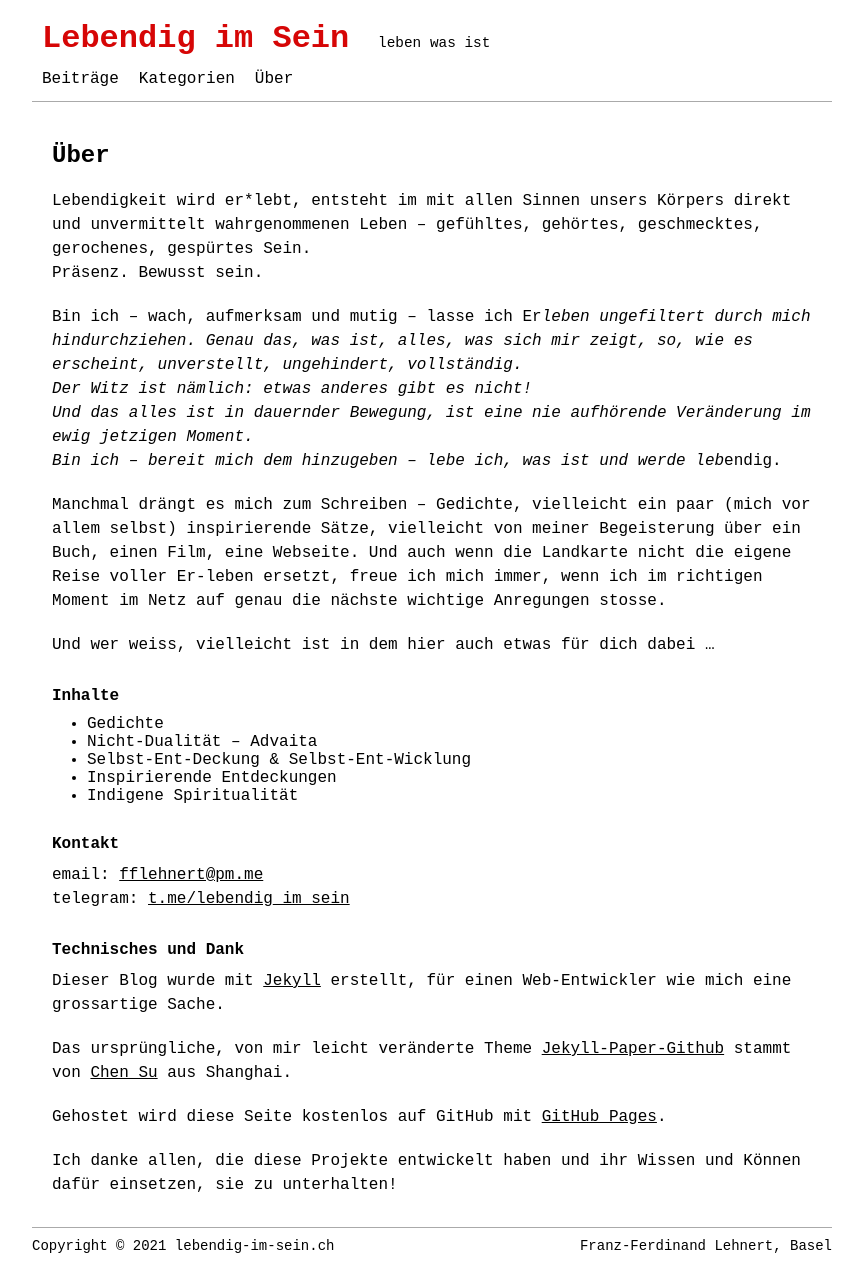
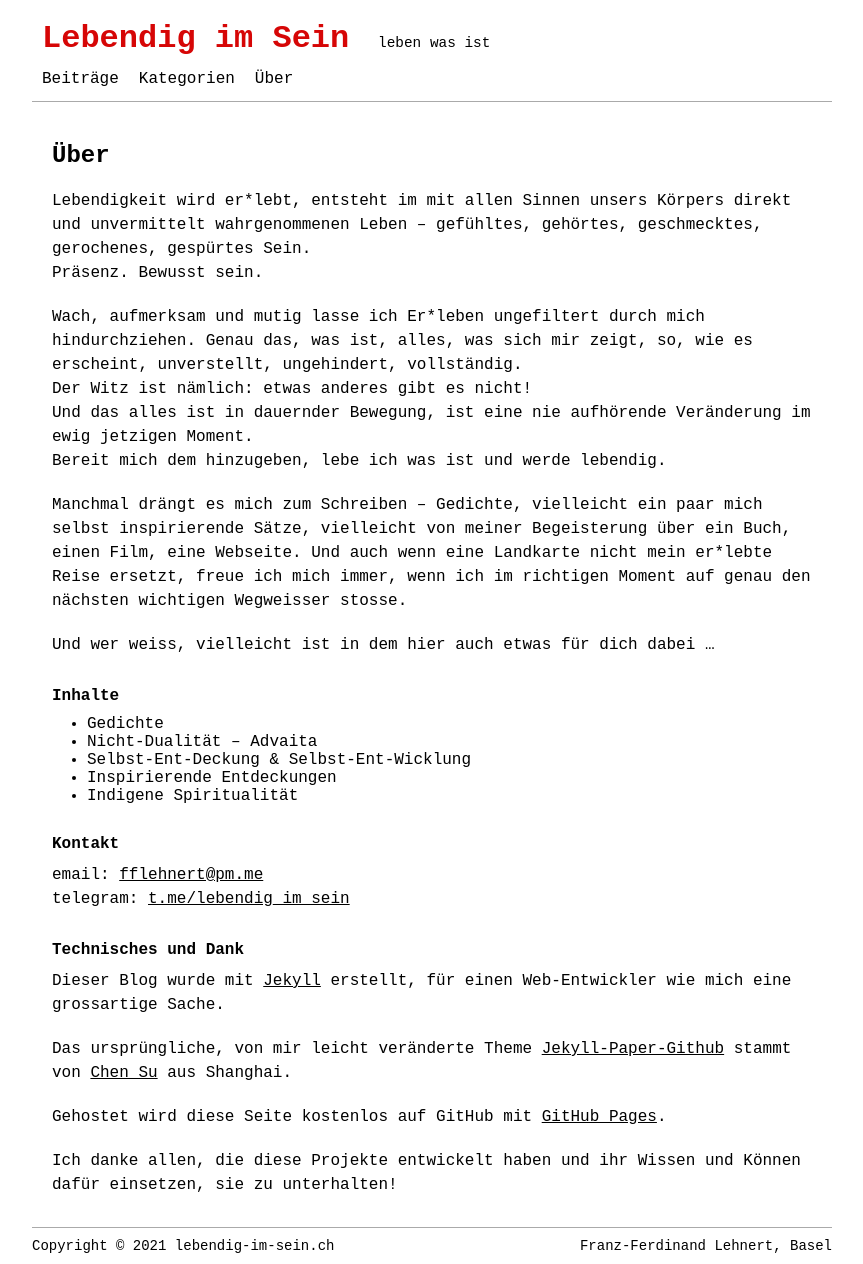
Before and after one commit to lebendigimsein/webpage, a Jekyll site: the page built from pages/ueber.md, in a window 1280 px wide. Shown: the whole page, without its empty margins (208-1071 px from the left). Built offline with Jekyll 4.4.1, drawn with Linux system fonts in a browser that asks for light colours.

Commit message:
2021-06-04 09:11

```diff
--- a/pages/ueber.md
+++ b/pages/ueber.md
@@ -4,15 +4,15 @@ title: Über
 permalink: /ueber
 ---
 
-Lebendigkeit wird er*lebt, entsteht im mit allen Sinnen unsers Körpers direkt und unvermittelt wahrgenommenen Leben – gefühltes, gehörtes, geschmecktes, gerochenes, gespürtes Sein.
+Lebendigkeit wird er\*lebt, entsteht im mit allen Sinnen unsers Körpers direkt und unvermittelt wahrgenommenen Leben – gefühltes, gehörtes, geschmecktes, gerochenes, gespürtes Sein.
 Präsenz. Bewusst sein.
 
-Bin ich – wach, aufmerksam und mutig – lasse ich Er*leben ungefiltert durch mich hindurchziehen. Genau das, was ist, alles, was sich mir zeigt, so, wie es erscheint, unverstellt, ungehindert, vollständig.
+Wach, aufmerksam und mutig lasse ich Er\*leben ungefiltert durch mich hindurchziehen. Genau das, was ist, alles, was sich mir zeigt, so, wie es erscheint, unverstellt, ungehindert, vollständig.
 Der Witz ist nämlich: etwas anderes gibt es nicht!
 Und das alles ist in dauernder Bewegung, ist eine nie aufhörende Veränderung im ewig jetzigen Moment.
-Bin ich – bereit mich dem hinzugeben – lebe ich, was ist und werde leb*endig.
+Bereit mich dem hinzugeben, lebe ich was ist und werde lebendig.
 
-Manchmal drängt es mich zum Schreiben – Gedichte, vielleicht ein paar (mich vor allem selbst) inspirierende Sätze, vielleicht von meiner Begeisterung über ein Buch, einen Film, eine Webseite. Und auch wenn die Landkarte nicht die eigene Reise voller Er-leben ersetzt, freue ich mich immer, wenn ich im richtigen Moment im Netz auf genau die nächste wichtige Anregungen stosse.
+Manchmal drängt es mich zum Schreiben – Gedichte, vielleicht ein paar mich selbst inspirierende Sätze, vielleicht von meiner Begeisterung über ein Buch, einen Film, eine Webseite. Und auch wenn eine Landkarte nicht mein er\*lebte Reise ersetzt, freue ich mich immer, wenn ich im richtigen Moment auf genau den nächsten wichtigen Wegweisser stosse.
 
 Und wer weiss, vielleicht ist in dem hier auch etwas für dich dabei ...
 
```
